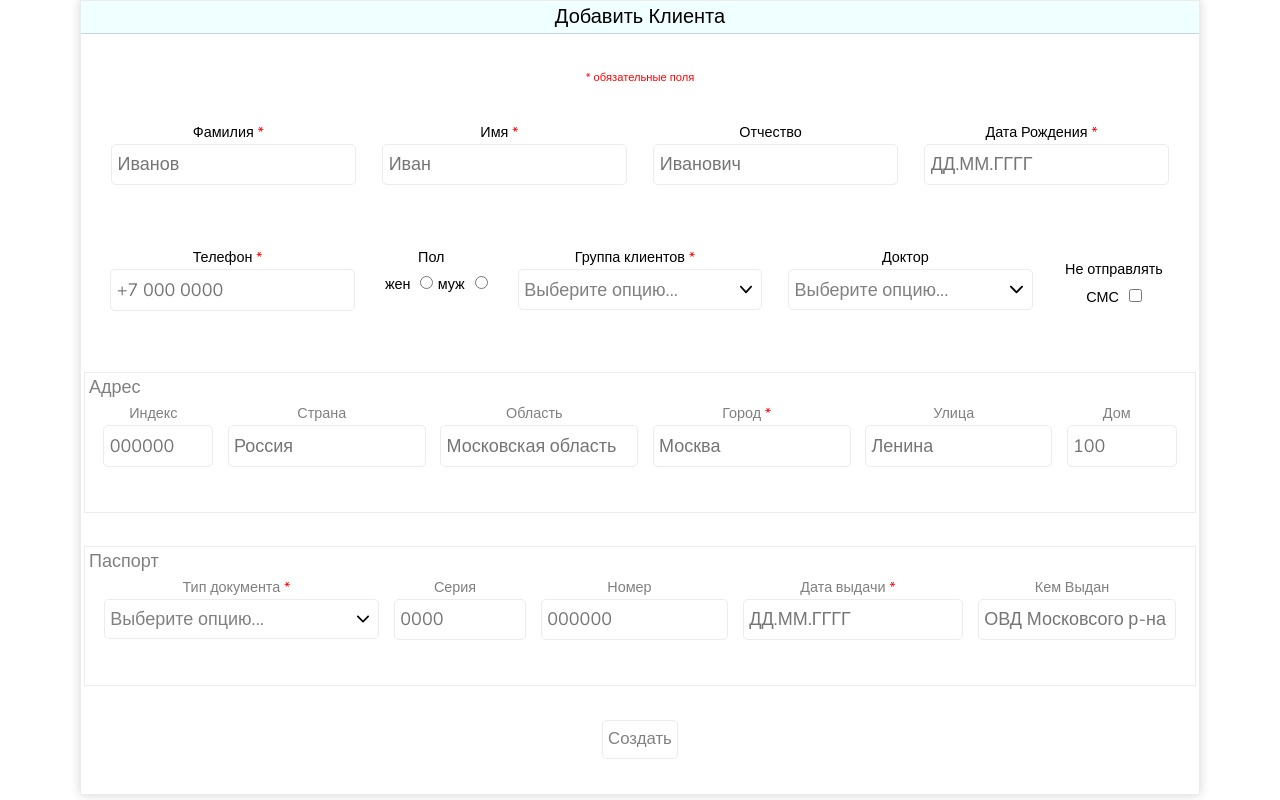
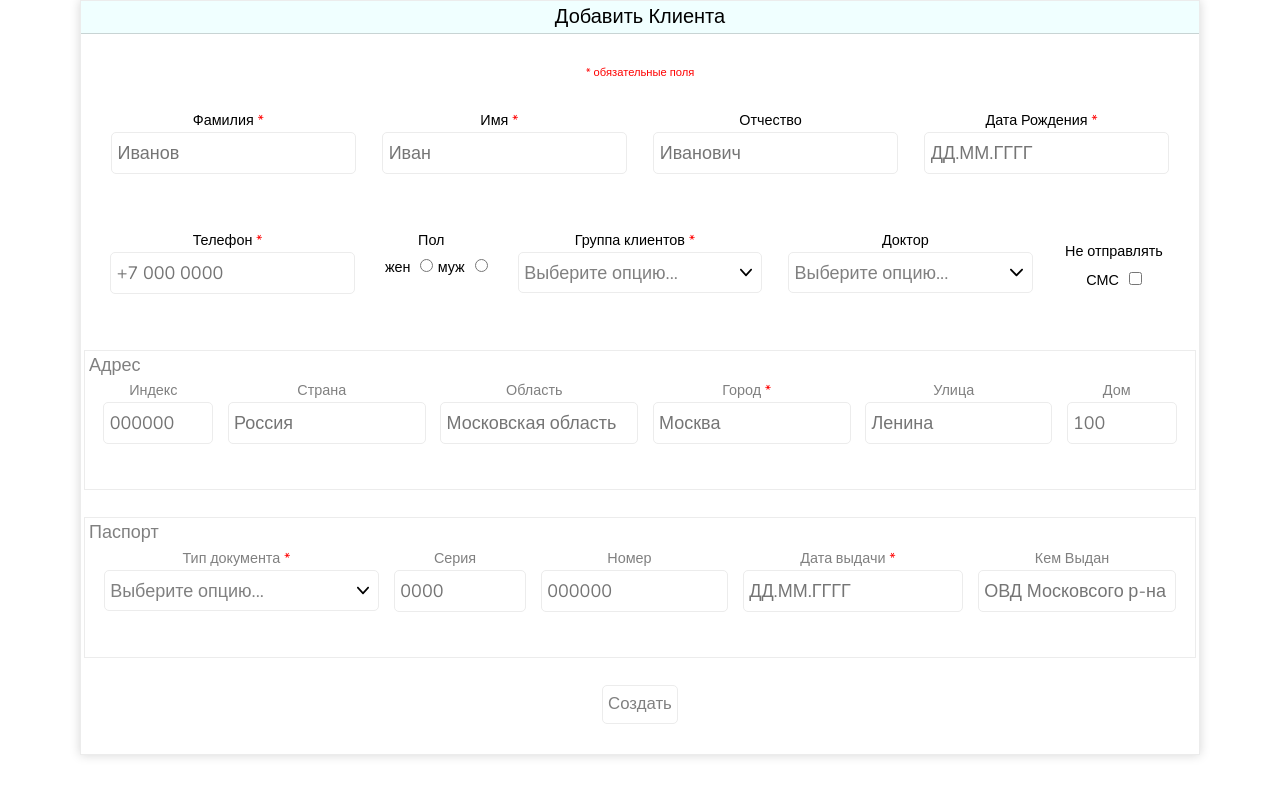
Before and after one commit to stasya0903/addClientForm, a Vue app: page / in a window 1280 px wide. Built offline with nearby package versions, Linux system fonts and the light colour scheme.

Commit message:
corrected bug with form height

```diff
--- a/public/style.css
+++ b/public/style.css
@@ -68,7 +68,6 @@ input[type=checkbox] {
   padding: 0.2em;
   align-items: center;
   margin: auto;
-  height: 95vh;
 }
 
 .formCard {
@@ -285,5 +284,10 @@ input[type=checkbox] {
     font-size: 0.9em;
   }
 }
+@media (min-width: 992px) {
+  .form {
+    height: 90vh;
+  }
+}
 
 /*# sourceMappingURL=style.css.map */
--- a/public/style.scss
+++ b/public/style.scss
@@ -78,7 +78,7 @@ input[type=checkbox] {
   padding: $formPadding;
   align-items: center;
   margin: auto;
-  height: 95vh;
+
 }
 
 .formCard {
@@ -284,4 +284,8 @@ input[type=checkbox] {
 }
 
 
-@media (min-width: 992px) {  }
+@media (min-width: 992px) {
+  .form{
+    height: 90vh;
+  }
+}
```
Also changed, not shown: 1 other file (tests, documents, lock files or other folders).
